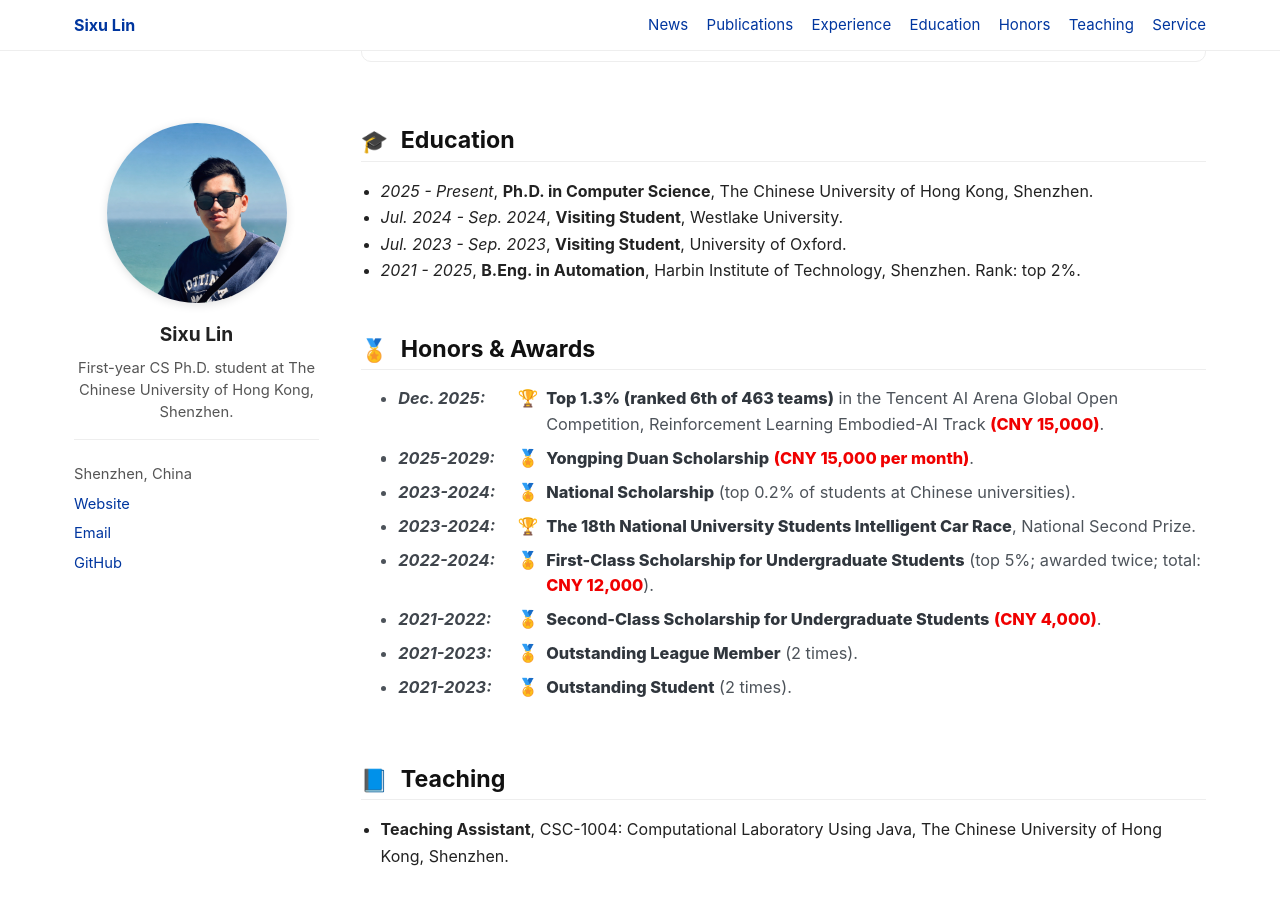
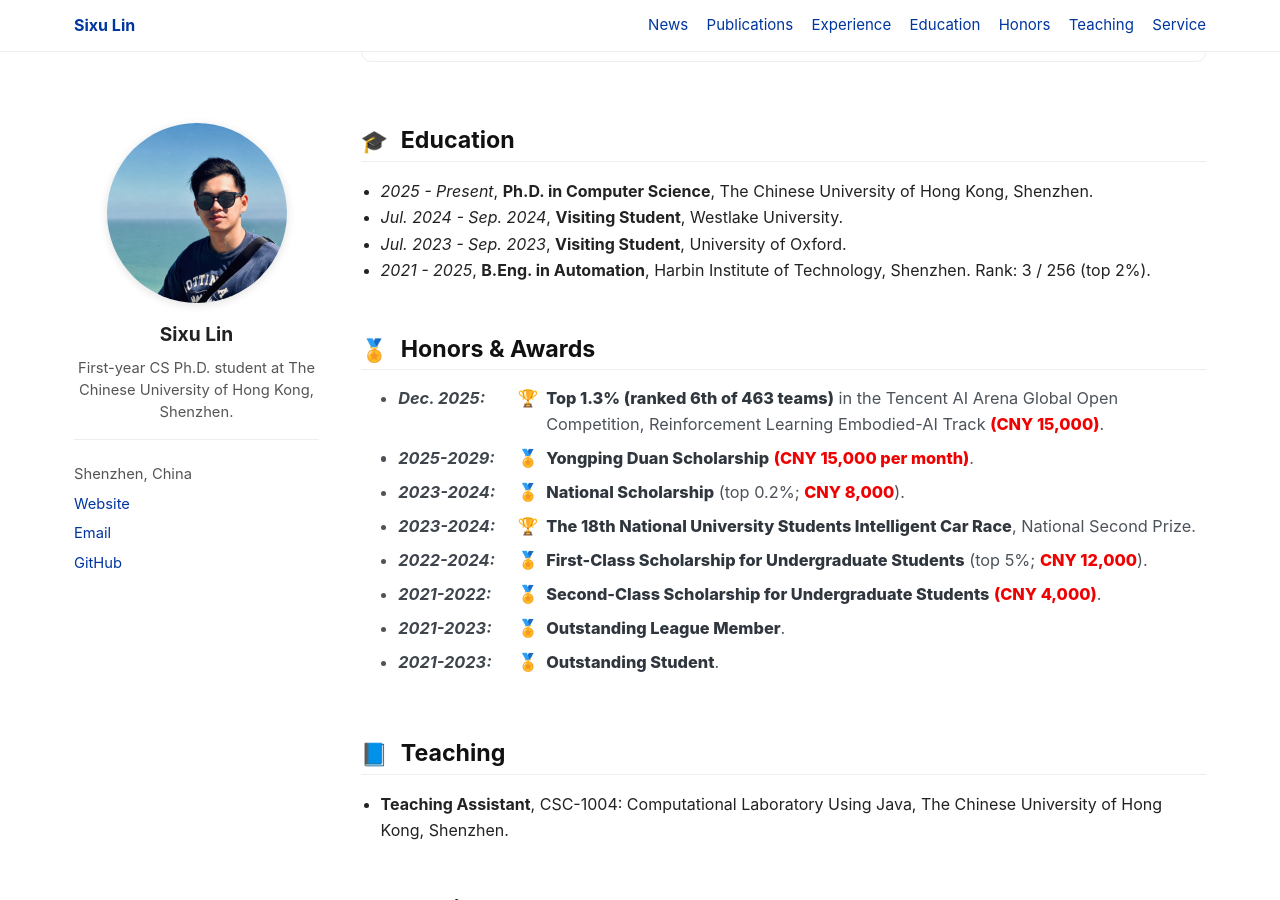
Before and after one commit to Simonlinsx/Simonlinsx.github.io, a Jekyll site: the page built from _pages/about.md, in a window 1280 px wide and 900 px high, scrolled down 3780 px. Built offline with Jekyll 4.4.1, drawn with Linux system fonts in a browser that asks for light colours; a script bundle is joined from its source files by our own code; library files that are not in the unit come from our copies.

Commit message:
Update honors section

```diff
--- a/_pages/about.md
+++ b/_pages/about.md
@@ -224,7 +224,7 @@ In particular, I am interested in **reinforcement learning for robotic control**
 - *2025 - Present*, **Ph.D. in Computer Science**, The Chinese University of Hong Kong, Shenzhen.
 - *Jul. 2024 - Sep. 2024*, **Visiting Student**, Westlake University.
 - *Jul. 2023 - Sep. 2023*, **Visiting Student**, University of Oxford.
-- *2021 - 2025*, **B.Eng. in Automation**, Harbin Institute of Technology, Shenzhen. Rank: top 2%.
+- *2021 - 2025*, **B.Eng. in Automation**, Harbin Institute of Technology, Shenzhen. Rank: 3 / 256 (top 2%).
 
 <span class='anchor' id='honor'></span>
 
@@ -244,7 +244,7 @@ In particular, I am interested in **reinforcement learning for robotic control**
   <li class="honor-item">
     <span class="honor-date">2023-2024:</span>
     <span class="honor-medal">🏅</span>
-    <span class="honor-text"><strong>National Scholarship</strong> (top 0.2% of students at Chinese universities).</span>
+    <span class="honor-text"><strong>National Scholarship</strong> (top 0.2%; <span class="honor-prize">CNY 8,000</span>).</span>
   </li>
   <li class="honor-item">
     <span class="honor-date">2023-2024:</span>
@@ -254,7 +254,7 @@ In particular, I am interested in **reinforcement learning for robotic control**
   <li class="honor-item">
     <span class="honor-date">2022-2024:</span>
     <span class="honor-medal">🏅</span>
-    <span class="honor-text"><strong>First-Class Scholarship for Undergraduate Students</strong> (top 5%; awarded twice; total: <span class="honor-prize">CNY 12,000</span>).</span>
+    <span class="honor-text"><strong>First-Class Scholarship for Undergraduate Students</strong> (top 5%; <span class="honor-prize">CNY 12,000</span>).</span>
   </li>
   <li class="honor-item">
     <span class="honor-date">2021-2022:</span>
@@ -264,12 +264,12 @@ In particular, I am interested in **reinforcement learning for robotic control**
   <li class="honor-item">
     <span class="honor-date">2021-2023:</span>
     <span class="honor-medal">🏅</span>
-    <span class="honor-text"><strong>Outstanding League Member</strong> (2 times).</span>
+    <span class="honor-text"><strong>Outstanding League Member</strong>.</span>
   </li>
   <li class="honor-item">
     <span class="honor-date">2021-2023:</span>
     <span class="honor-medal">🏅</span>
-    <span class="honor-text"><strong>Outstanding Student</strong> (2 times).</span>
+    <span class="honor-text"><strong>Outstanding Student</strong>.</span>
   </li>
 </ul>
 
```
